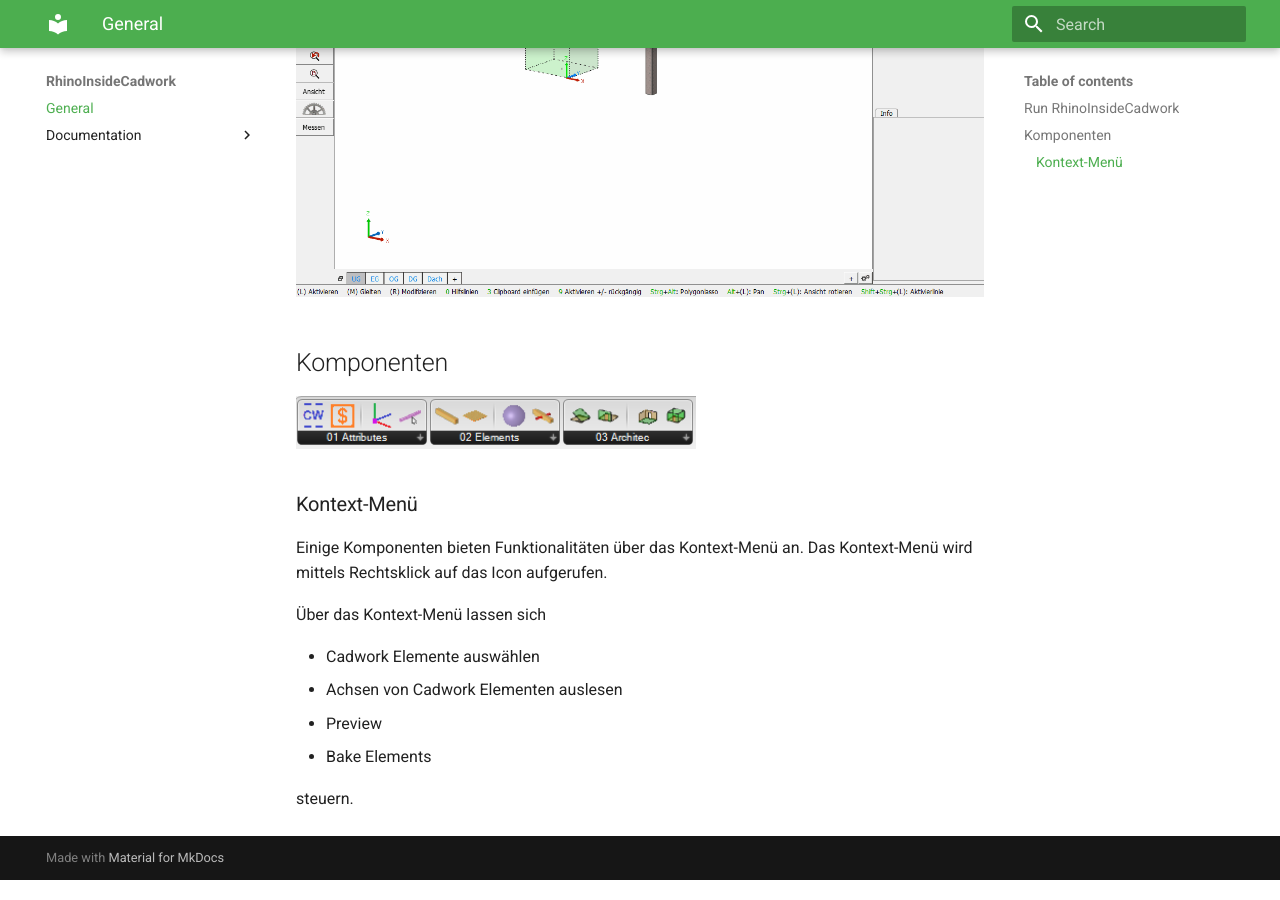
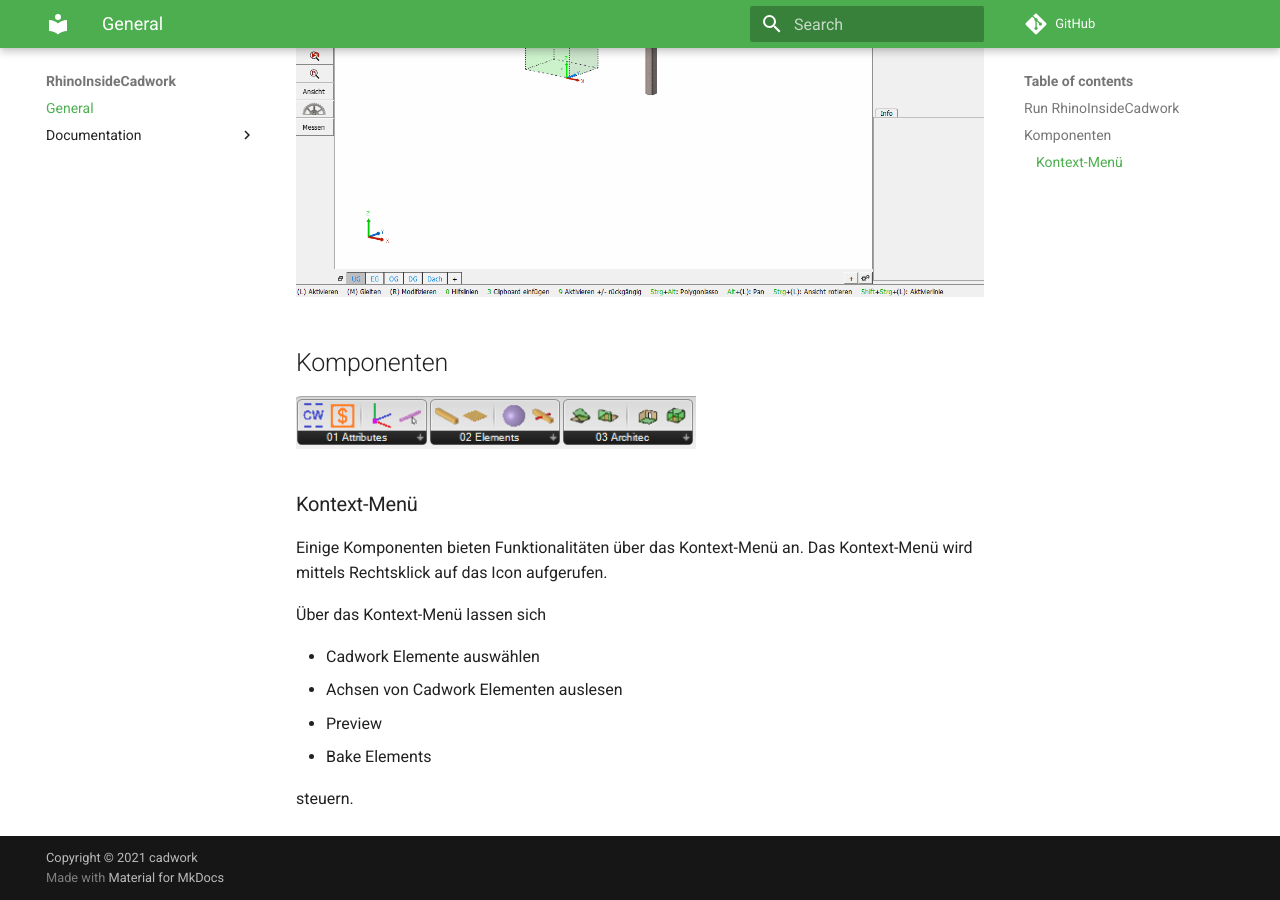
Before and after one commit to stephroche/RhinoInsideCadwork, an MkDocs documentation site: the page built from docs/index.md, in a window 1280 px wide and 900 px high, scrolled down 1094 px. Built offline with MkDocs 1.6.1 and Material for MkDocs 9.7.7, drawn with Linux system fonts in a browser that asks for light colours; comment, search, counter and statistics services are not loaded.

Commit message:
update files

```diff
--- a/mkdocs.yml
+++ b/mkdocs.yml
@@ -1,11 +1,15 @@
 site_name: RhinoInsideCadwork
+repo_url: https://github.com/Brunner246/RhinoInsideCadwork
+
+# Copyright
+copyright: Copyright &copy; 2021 cadwork
 
 theme:
-   name: material
-   palette:
-    - scheme: default
-      primary: green
-      accent: indigo
+    name: material
+    palette:
+      - scheme: default
+        primary: green
+        accent: indigo
 
 nav:
     - General: index.md
```
Also changed, not shown: 3 other files.
